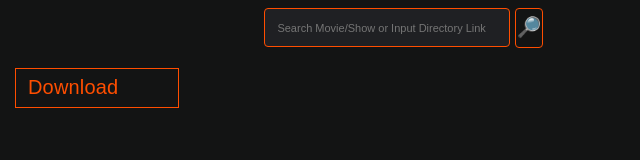
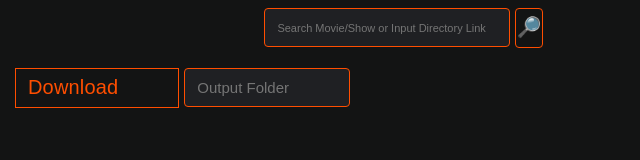
Before and after one commit to AgentHackerYT/vadapav.mov-app, an Electron app: page public/index.html in a window 800 px wide. Shown: the whole page, without its empty margins (0-640 px from the left). Drawn offline with Linux system fonts and the light colour scheme.

Commit message:
Update index.html

```diff
--- a/public/index.html
+++ b/public/index.html
@@ -115,6 +115,27 @@
         border-color: rgb(100, 153, 255);
       }
 
+
+      .oi {
+        padding: 6px 12px;
+        background: rgb(31, 32, 35);
+        border: 1px solid #ff4e00;
+        border-radius: 4px;
+        font-size: 20px;
+        color: rgb(247, 248, 248);
+        height: 25px;
+        width: 140px;
+        font-size: 15px;
+        appearance: none;
+        transition: border 0.15s ease 0s;
+      }
+
+      .oi:focus {
+        outline: none;
+        box-shadow: none;
+        border-color: rgb(100, 153, 255);
+      }
+
       #dirs a {
         background-color: #ff4e00;
         /* Green */
@@ -159,6 +180,7 @@
     </center>
     <button id="back" style="display:none;" back="/">Back</button>
     <button id="download">Download</button>
+    <input type="text" placeholder="Output Folder" id="output" class="oi">
     <Button onclick="down(this)" id="ddb" style="display: none;position: relative; float: right;">🔽 Downloading</Button>
     <div class="dropdown-content" id="downloading" d="close"></div>
     <div style="display: none;margin-top: 20px;" id="sa">
```
